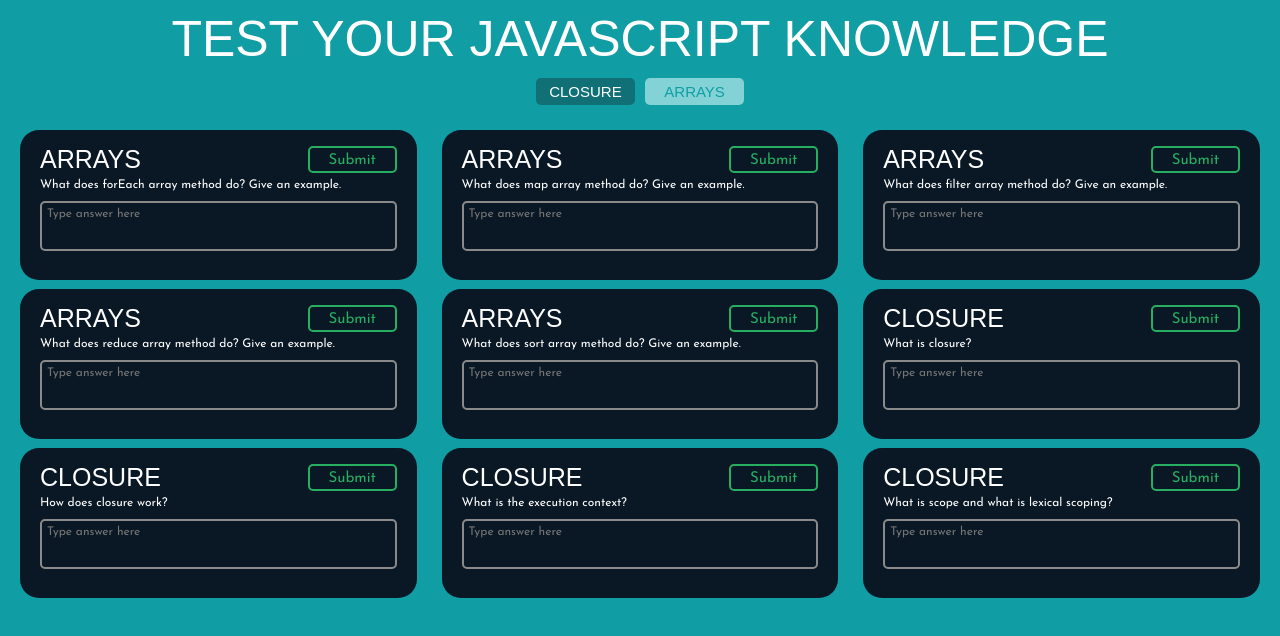
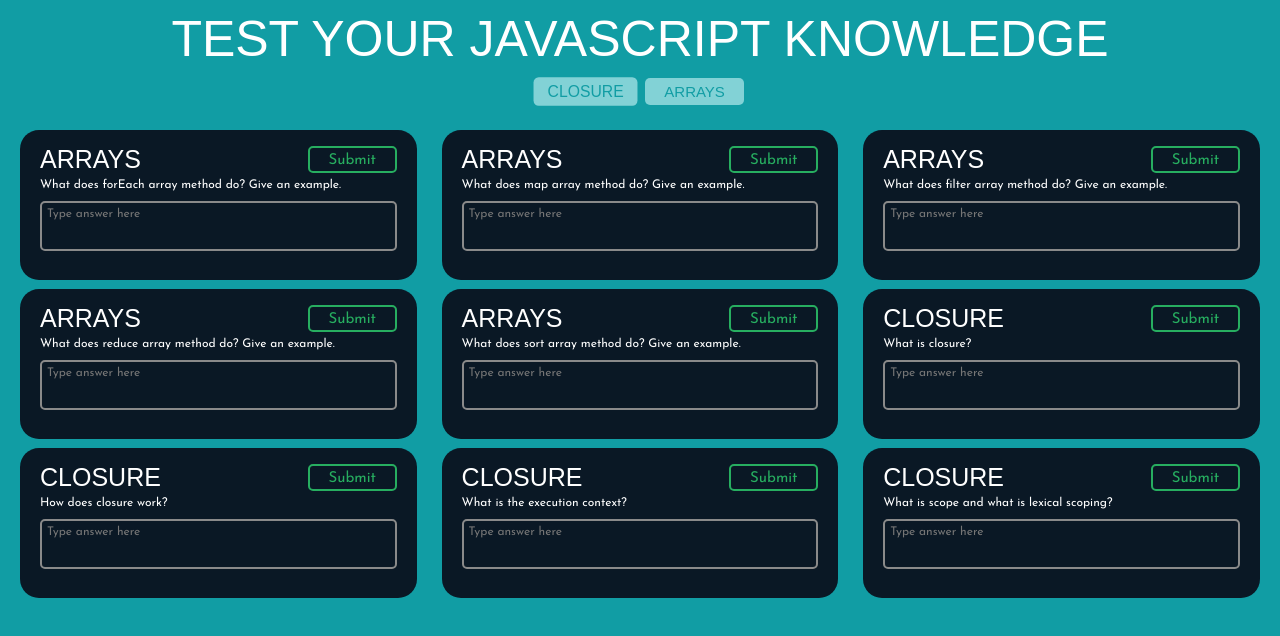
Before and after one commit to jackbrown80/javascript-flash-cards, a website: page index.html in a window 1280 px wide. In both pictures the pointer is over the element "CLOSURE". Drawn offline with Linux system fonts and the light colour scheme; a web font is replaced by a local one.

Commit message:
changed button hover

```diff
--- a/style.css
+++ b/style.css
@@ -35,9 +35,8 @@ body {
   margin: 5px;
 }
 .filter:hover {
+  transform: scale(1.05);
   cursor: pointer;
-  background-color: #117075;
-  color: white;
 }
 .filter.active {
   background-color: #117075;
```
